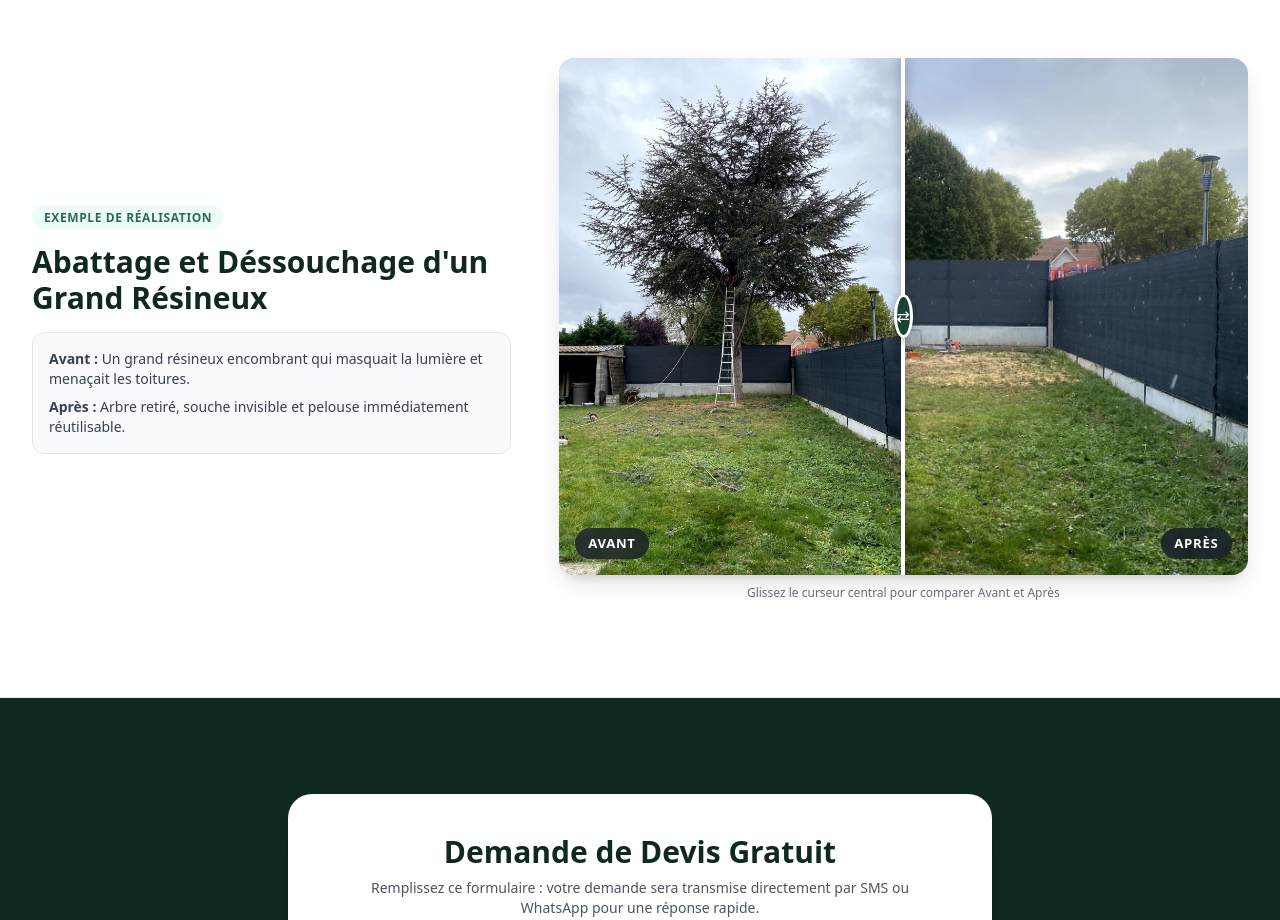
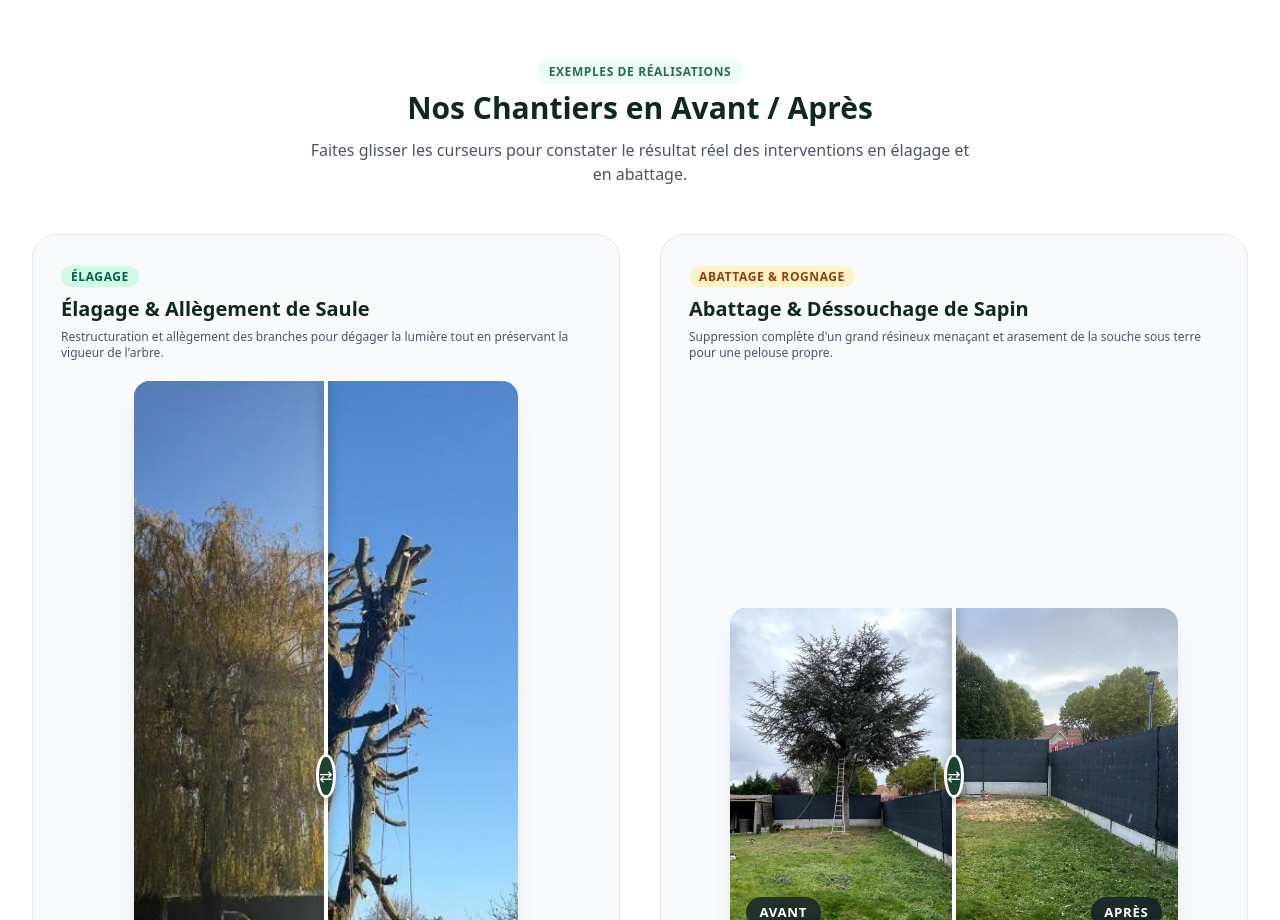
Before and after one commit to jbrovert-eng/tony-artisant, a plain HTML site: page index.html in a window 1280 px wide. Shown: the part 1880-2800 px from the top of the page. Drawn offline with nearby package versions, Linux system fonts and the light colour scheme.

Commit message:
Integration des photos reelles d elagage et comparateur Avant / Apres de saule

```diff
--- a/index.html
+++ b/index.html
@@ -315,8 +315,8 @@
         <!-- Visuel Chantiers Réels -->
         <div class="lg:col-span-5">
           <div class="rounded-2xl overflow-hidden shadow-2xl border-4 border-white/10">
-            <img src="assets/images/elagage1.jpg" alt="Intervention d'élagage en hauteur"
-              class="w-full h-80 sm:h-96 object-cover" loading="lazy">
+            <img src="assets/images/elagage-apres.jpg" alt="Intervention d'élagage réalisée par Tony"
+              class="w-full h-80 sm:h-96 object-cover object-top" loading="lazy">
           </div>
         </div>
 
@@ -514,26 +514,57 @@
   <!-- COMPARATEUR AVANT / APRÈS (ÉPURÉ SANS BOUTON SUPERFLU) -->
   <section id="avant-apres" class="py-16 md:py-24 bg-white border-y border-gray-200">
     <div class="max-w-7xl mx-auto px-4 sm:px-6 lg:px-8">
-      <div class="grid grid-cols-1 lg:grid-cols-12 gap-12 items-center">
+      <div class="text-center max-w-2xl mx-auto mb-12">
+        <span class="text-xs font-semibold uppercase tracking-wider text-sage-600 bg-emerald-50 px-3 py-1 rounded-full">Exemples de Réalisations</span>
+        <h2 class="text-3xl font-extrabold text-forest-900 mt-2 mb-3">
+          Nos Chantiers en Avant / Après
+        </h2>
+        <p class="text-gray-600 text-sm sm:text-base">
+          Faites glisser les curseurs pour constater le résultat réel des interventions en élagage et en abattage.
+        </p>
+      </div>
 
-        <div class="lg:col-span-5 space-y-4">
-          <span
-            class="text-xs font-semibold uppercase tracking-wider text-sage-600 bg-emerald-50 px-3 py-1 rounded-full">Exemple
-            de Réalisation</span>
-          <h2 class="text-2xl sm:text-3xl font-extrabold text-forest-900 leading-tight">
-            Abattage et Déssouchage d'un Grand Résineux
-          </h2>
+      <div class="grid grid-cols-1 lg:grid-cols-2 gap-10">
 
+        <!-- Projet 1 : Élagage -->
+        <div class="bg-gray-50 p-6 sm:p-7 rounded-3xl border border-gray-200 flex flex-col justify-between">
+          <div class="mb-5">
+            <span class="text-xs font-bold uppercase tracking-wider text-emerald-800 bg-emerald-100 px-2.5 py-0.5 rounded-full">Élagage</span>
+            <h3 class="text-xl font-bold text-forest-900 mt-2 mb-1.5">Élagage & Allègement de Saule</h3>
+            <p class="text-xs text-gray-600">
+              Restructuration et allègement des branches pour dégager la lumière tout en préservant la vigueur de l'arbre.
+            </p>
+          </div>
 
-          <div class="space-y-2 bg-gray-50 p-4 rounded-xl border border-gray-200 text-xs sm:text-sm text-gray-700">
-            <p><strong>Avant :</strong> Un grand résineux encombrant qui masquait la lumière et menaçait les toitures.
-            </p>
-            <p><strong>Après :</strong> Arbre retiré, souche invisible et pelouse immédiatement réutilisable.</p>
+          <div class="ba-slider-container max-w-xs sm:max-w-sm mx-auto shadow-xl" style="aspect-ratio: 352 / 724;">
+            <img src="assets/images/elagage-apres.jpg" alt="Après : Saule allégé et restructuré" loading="lazy">
+            <span class="ba-badge ba-badge-after">Après</span>
+
+            <div class="ba-before-wrapper">
+              <img src="assets/images/elagage-avant.jpg" alt="Avant : Saule avec ramure très dense" loading="lazy">
+              <span class="ba-badge ba-badge-before">Avant</span>
+            </div>
+
+            <div class="ba-handle" aria-label="Curseur glissant avant-après">
+              <div class="ba-handle-btn">⇄</div>
+            </div>
           </div>
+          <p class="text-center text-xs text-gray-500 mt-3 italic">
+            Glissez pour comparer l'élagage
+          </p>
         </div>
 
-        <div class="lg:col-span-7">
-          <div class="ba-slider-container">
+        <!-- Projet 2 : Abattage & Déssouchage -->
+        <div class="bg-gray-50 p-6 sm:p-7 rounded-3xl border border-gray-200 flex flex-col justify-between">
+          <div class="mb-5">
+            <span class="text-xs font-bold uppercase tracking-wider text-amber-800 bg-amber-100 px-2.5 py-0.5 rounded-full">Abattage & Rognage</span>
+            <h3 class="text-xl font-bold text-forest-900 mt-2 mb-1.5">Abattage & Déssouchage de Sapin</h3>
+            <p class="text-xs text-gray-600">
+              Suppression complète d'un grand résineux menaçant et arasement de la souche sous terre pour une pelouse propre.
+            </p>
+          </div>
+
+          <div class="ba-slider-container max-w-md mx-auto shadow-xl" style="aspect-ratio: 4 / 3;">
             <img src="assets/images/apres.jpg" alt="Après : Arbre abattu et terrain nettoyé" loading="lazy">
             <span class="ba-badge ba-badge-after">Après</span>
 
@@ -546,8 +577,8 @@
               <div class="ba-handle-btn">⇄</div>
             </div>
           </div>
-          <p class="text-center text-xs text-gray-500 mt-2.5">
-            Glissez le curseur central pour comparer Avant et Après
+          <p class="text-center text-xs text-gray-500 mt-3 italic">
+            Glissez pour comparer l'abattage
           </p>
         </div>
 
```
Also changed, not shown: elagage-arbres.html (+27 -15 lines), assets/images/elagage-apres.jpg (added), assets/images/elagage-avant.jpg (added).
